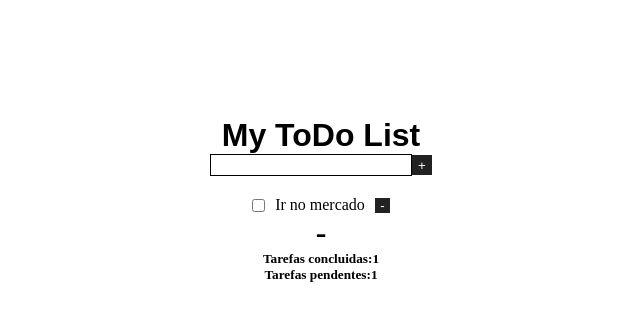
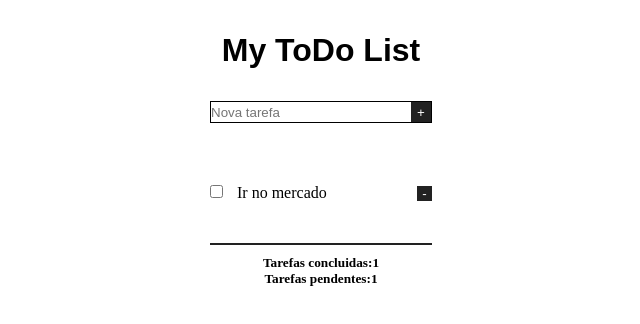
Before and after one commit to gDorigon/html_teste, a plain HTML site: page todoLabs/main.html in a window 1280 px wide. Shown: the whole page, without its empty margins (319-959 px from the left). Drawn offline with Linux system fonts and the light colour scheme.

Commit message:
git_repos_list

```diff
--- a/todoLabs/main.html
+++ b/todoLabs/main.html
@@ -15,18 +15,25 @@
 
         <h1 id="title"> My ToDo List</h1>
 
+
         <div id="add-item">
-            <input type="text" id="textbox">
+            <input type="text" id="textbox" placeholder="Nova tarefa">
             <button id="add"> + </button>
         </div>
 
+
         <div class="itens">
+            <div>
                 <input type="checkbox" id="tarefa">
                 <label id="texto-tarefa"> Ir no mercado </label>
+            </div>
+            <div>
                 <button id="remover-item"> - </button>
             </div>
 
-        <h1> - </h1>
+        </div>
+
+        <label id="barra"> </label>
 
         <div class="metas">
 
--- a/todoLabs/style.css
+++ b/todoLabs/style.css
@@ -6,19 +6,30 @@
     outline: none;
 }
 
+body{
+    height: 100%;
+    width: 100vw;
+    display:flex;
+    justify-content: center;
+    align-items: center;
+    align-content: center;
+}
 #main{
+
     display: flex;
     flex-direction: column;
     justify-content: center;
     align-items: center;
-    height: 400px;
 }
 
 #title {
     font-family: Arial;
+    padding-top: 2rem;
+    padding-bottom: 2rem;
 }
 
 #add-item {
+    border: 1px solid rgb(0, 0, 0);
     display: flex;
     flex-direction: row;
     align-items: center;
@@ -26,7 +37,6 @@
 }
 
 #textbox {
-    border: 1px solid rgb(0, 0, 0);
     width: 200px;
     height: 20px;
 }
@@ -38,12 +48,20 @@
     color: #fff;
 }
 
+#add:hover{
+    background-color: rgb(0, 82, 5);
+}
+
+
 .itens {
+    width: 100%;
+    min-height: 100px;
+    height: auto;
     padding-top: 20px;
     display: flex;
     flex-direction: row;
     align-items: center;
-    justify-content: center;
+    justify-content: space-between;
 }
 
 
@@ -67,7 +85,12 @@
     color: #fff;
 }
 
+#remover-item:hover{
+    background-color: rgb(88, 0, 0);
+}
+
 .metas{
+    padding-top: 10px;
     display: flex;
     flex-direction: column;
 }
@@ -83,3 +106,9 @@
     align-items: center;
     justify-content: center;
 }
+
+#barra {
+    height: 100%;
+    width: 100%;
+    border-top:2px solid #222;
+}
```
Also changed, not shown: rep_list/index.html (added, +15 -0 lines), rep_list/main.js (added, +9 -0 lines). Lines whose indentation alone changed are shown as unchanged.
